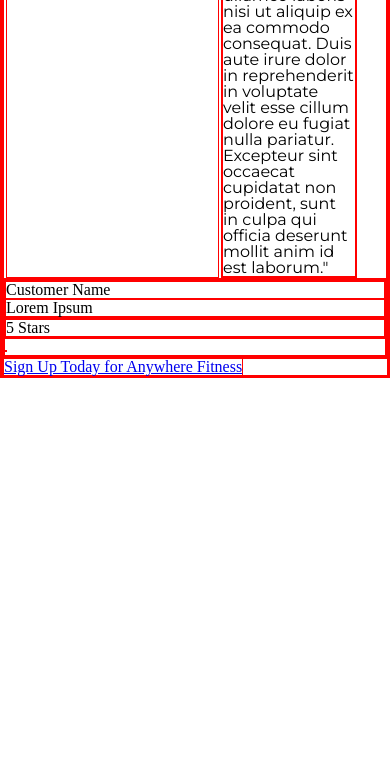
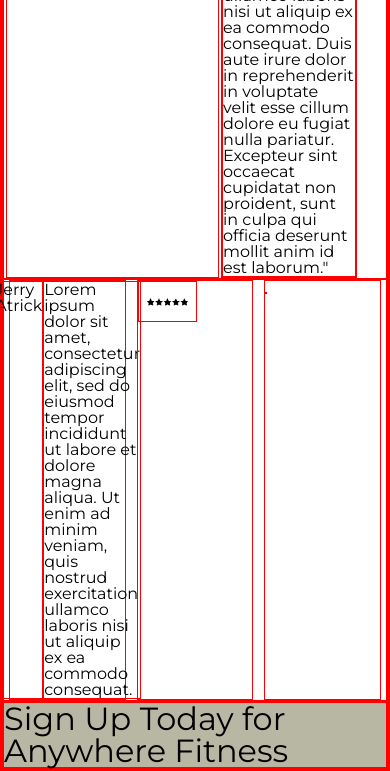
Before and after one commit to BW-Anywhere-Fitness2/anywhere-fitness-marketing, a plain HTML site: page index.html in a window 390 px wide. Shown: the part 1873-2644 px from the top of the page. Before the commit the page ends 2251 px from the top, so only its background shows below. Drawn offline with Linux system fonts and the light colour scheme.

Commit message:
Almost done with basic site layout, a few finishing touches to add. Going to work more on color scheme to make it look nicer before working on mobile design today

```diff
--- a/index.html
+++ b/index.html
@@ -58,14 +58,14 @@
             </div>
         </section>
         <section class="review">
-            <div>
-                <h3>Customer Name</h3>
-                <p>Lorem Ipsum</p>
+            <div class="customer">
+                <h3>Jerry Atrick</h3>
+                <p>Lorem ipsum dolor sit amet, consectetur adipiscing elit, sed do eiusmod tempor incididunt ut labore et dolore magna aliqua. Ut enim ad minim veniam, quis nostrud exercitation ullamco laboris nisi ut aliquip ex ea commodo consequat.</p>
             </div>
-            <div>
-                <h3>5 Stars</h3>
+            <div class="rating">
+                <img src="assets/fivestar.png" alt="">
             </div>
-            <div>
+            <div class="customer-profile">
                 <img src="" alt="">
             </div>
         </section>
--- a/less/marketing-style.less
+++ b/less/marketing-style.less
@@ -218,3 +218,59 @@ header {
     }
 
 }
+
+// customer review
+.review {
+    display: flex;
+    justify-content: space-around;
+
+    .customer {
+        width: 30%;
+        display: flex;
+        justify-content: center;
+        align-items: center
+        flex-direction: column;
+
+        h3 {
+            font-family: @font;
+        }
+        p {
+            font-family: @font;
+        }
+    }
+
+    .rating {
+        width: 30%;
+        margin: 0 auto;
+
+        img {
+            width: 50%;
+
+        }
+    }
+
+    .customer-profile {
+        width: 30%;
+    }
+}
+
+
+// footer
+footer {
+    background-color: @ashgrey;
+    height: 65px;
+    display: flex;
+    justify-content: center;
+    align-items: center;
+
+    a {
+        text-decoration: none;
+        font-size: 2rem;
+        font-family: @font;
+        color: black;
+    }
+
+    a:hover {
+        color: @linen;
+    }
+}
```
Also changed, not shown: assets/fivestar.png (added), css/index.css.
